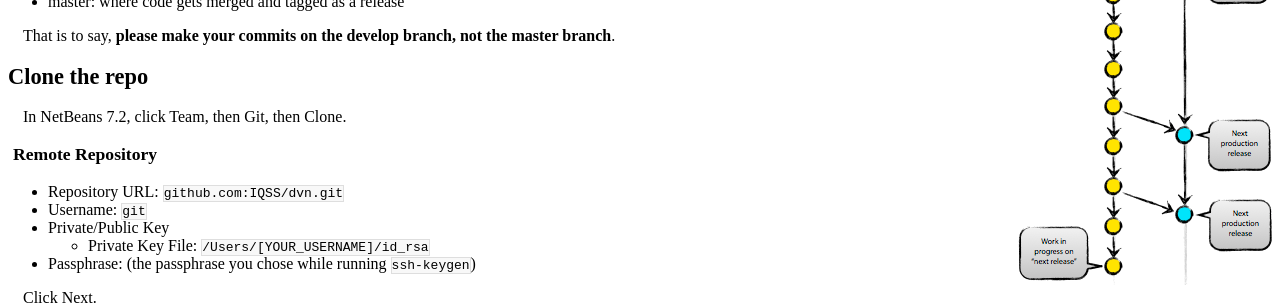
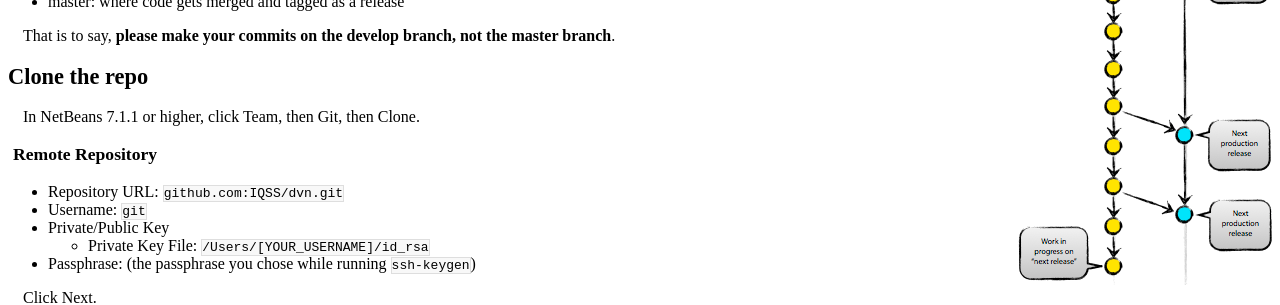
Before and after one commit to dvn/dvn-sourceforge2github, a Jekyll site: the page built from dvn-dev-on-github/quickstart/index.md, in a window 1280 px wide. Shown: the part 357-662 px from the top of the page. Built offline with Jekyll 4.4.1, drawn with Linux system fonts in a browser that asks for light colours; Markdown is read by kramdown in place of the engine named in the settings.

Commit message:
known to work in netbeans 7.1.1 and higher

```diff
--- a/dvn-dev-on-github/quickstart/index.md
+++ b/dvn-dev-on-github/quickstart/index.md
@@ -23,7 +23,7 @@ That is to say, **please make your commits on the develop branch, not the master
 
 ## Clone the repo
 
-In NetBeans 7.2, click Team, then Git, then Clone.
+In NetBeans 7.1.1 or higher, click Team, then Git, then Clone.
 
 ### Remote Repository
 
```
